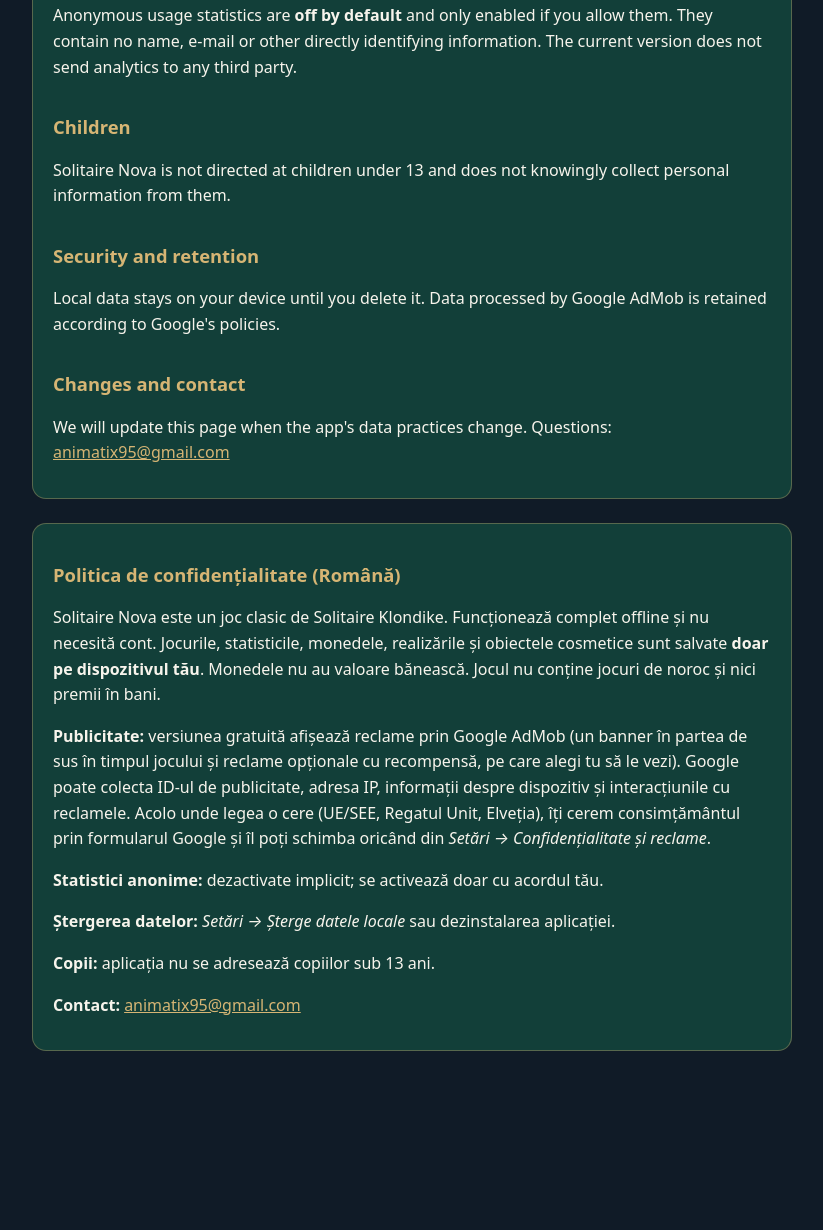
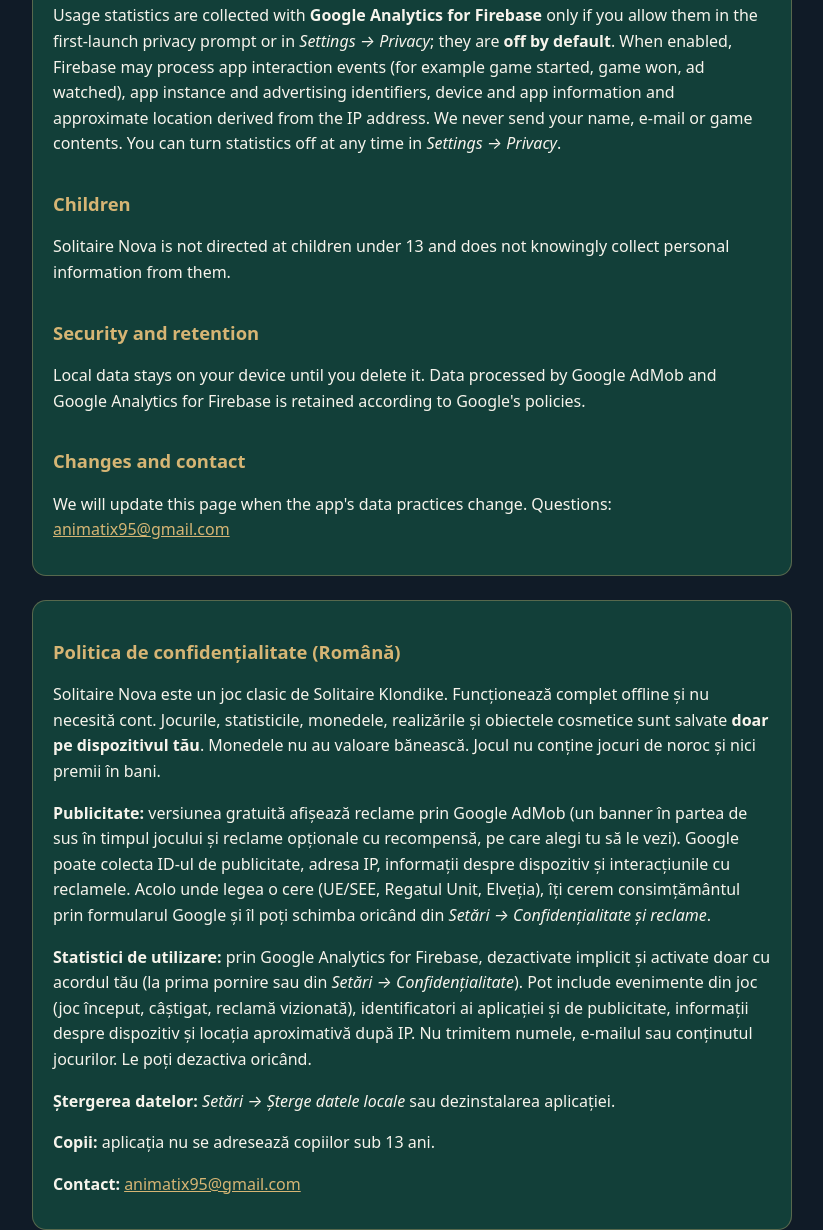
Before and after one commit to victorjosan16/victorjosan16.github.io, a plain HTML site: page privacy/index.html in a window 1280 px wide. Shown: the part 910-2140 px from the top of the page, without its empty margins (228-1051 px from the left). Before the commit the page ends 2049 px from the top, so only its background shows below. Drawn offline with Linux system fonts and the light colour scheme.

Commit message:
Privacy: disclose consent-gated Google Analytics for Firebase
Co-Authored-By: Claude Opus 5.5 <noreply@anthropic.com>
Claude-Session: https://claude.ai/code/session_01MkKN8zVwsfCr1UddvkdinH

```diff
--- a/privacy/index.html
+++ b/privacy/index.html
@@ -32,13 +32,13 @@
 <p>Google's use of data: <a href="https://policies.google.com/technologies/partner-sites">How Google uses information from sites or apps that use its services</a>. You can also reset or delete your advertising ID in your device settings.</p>
 
 <h2>Analytics</h2>
-<p>Anonymous usage statistics are <strong>off by default</strong> and only enabled if you allow them. They contain no name, e-mail or other directly identifying information. The current version does not send analytics to any third party.</p>
+<p>Usage statistics are collected with <strong>Google Analytics for Firebase</strong> only if you allow them in the first-launch privacy prompt or in <em>Settings → Privacy</em>; they are <strong>off by default</strong>. When enabled, Firebase may process app interaction events (for example game started, game won, ad watched), app instance and advertising identifiers, device and app information and approximate location derived from the IP address. We never send your name, e-mail or game contents. You can turn statistics off at any time in <em>Settings → Privacy</em>.</p>
 
 <h2>Children</h2>
 <p>Solitaire Nova is not directed at children under 13 and does not knowingly collect personal information from them.</p>
 
 <h2>Security and retention</h2>
-<p>Local data stays on your device until you delete it. Data processed by Google AdMob is retained according to Google's policies.</p>
+<p>Local data stays on your device until you delete it. Data processed by Google AdMob and Google Analytics for Firebase is retained according to Google's policies.</p>
 
 <h2>Changes and contact</h2>
 <p>We will update this page when the app's data practices change. Questions: <a href="mailto:animatix95@gmail.com">animatix95@gmail.com</a></p>
@@ -48,7 +48,7 @@
 <h2>Politica de confidențialitate (Română)</h2>
 <p>Solitaire Nova este un joc clasic de Solitaire Klondike. Funcționează complet offline și nu necesită cont. Jocurile, statisticile, monedele, realizările și obiectele cosmetice sunt salvate <strong>doar pe dispozitivul tău</strong>. Monedele nu au valoare bănească. Jocul nu conține jocuri de noroc și nici premii în bani.</p>
 <p><strong>Publicitate:</strong> versiunea gratuită afișează reclame prin Google AdMob (un banner în partea de sus în timpul jocului și reclame opționale cu recompensă, pe care alegi tu să le vezi). Google poate colecta ID-ul de publicitate, adresa IP, informații despre dispozitiv și interacțiunile cu reclamele. Acolo unde legea o cere (UE/SEE, Regatul Unit, Elveția), îți cerem consimțământul prin formularul Google și îl poți schimba oricând din <em>Setări → Confidențialitate și reclame</em>.</p>
-<p><strong>Statistici anonime:</strong> dezactivate implicit; se activează doar cu acordul tău.</p>
+<p><strong>Statistici de utilizare:</strong> prin Google Analytics for Firebase, dezactivate implicit și activate doar cu acordul tău (la prima pornire sau din <em>Setări → Confidențialitate</em>). Pot include evenimente din joc (joc început, câștigat, reclamă vizionată), identificatori ai aplicației și de publicitate, informații despre dispozitiv și locația aproximativă după IP. Nu trimitem numele, e-mailul sau conținutul jocurilor. Le poți dezactiva oricând.</p>
 <p><strong>Ștergerea datelor:</strong> <em>Setări → Șterge datele locale</em> sau dezinstalarea aplicației.</p>
 <p><strong>Copii:</strong> aplicația nu se adresează copiilor sub 13 ani.</p>
 <p><strong>Contact:</strong> <a href="mailto:animatix95@gmail.com">animatix95@gmail.com</a></p>
```
